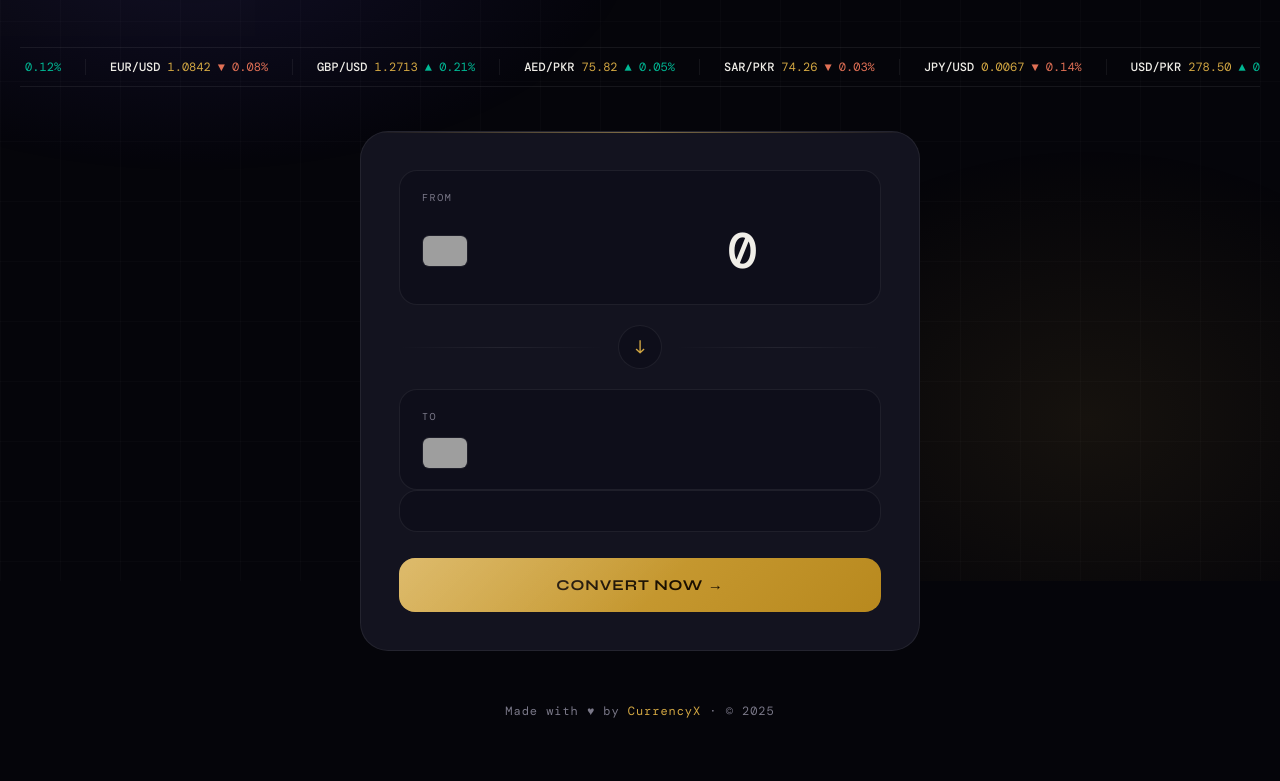
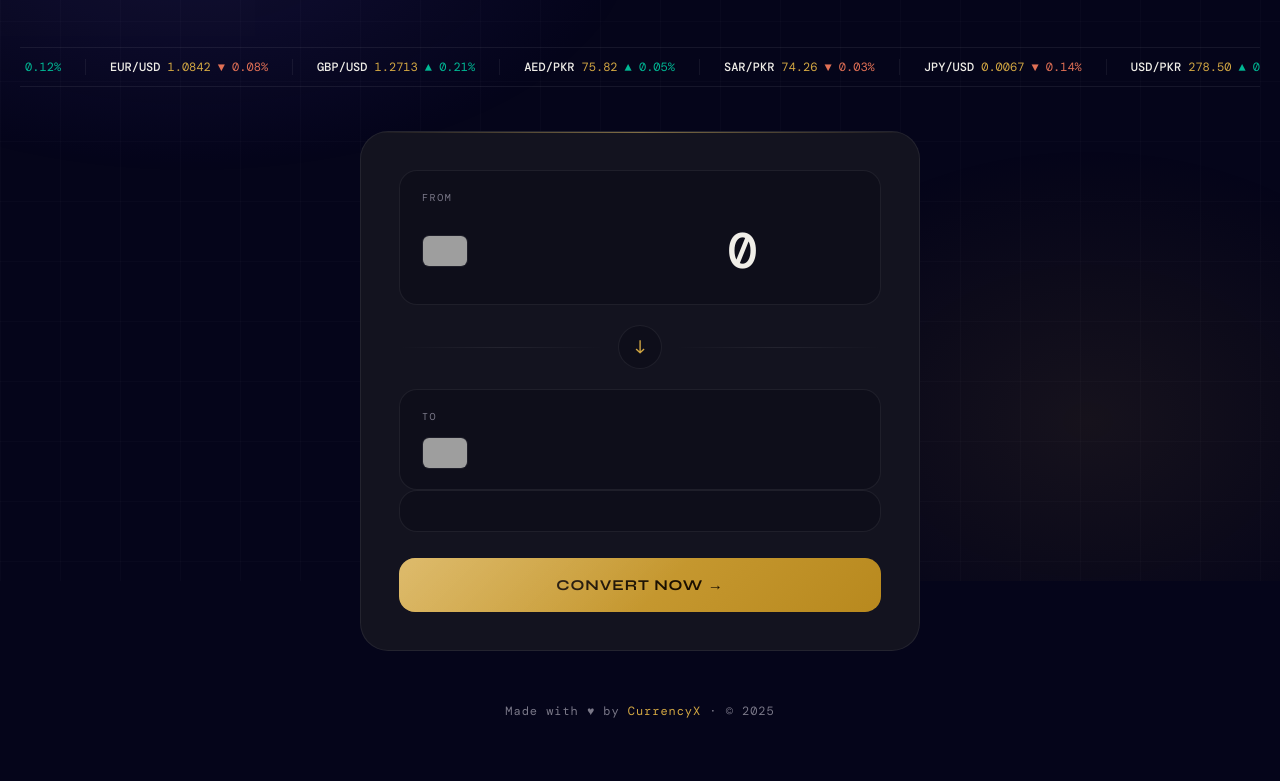
Before and after one commit to hassanraza352/currency__convertor, a plain HTML site: page index.html in a window 1280 px wide. Shown: the part 219-1000 px from the top of the page. Drawn offline with nearby package versions, Linux system fonts and the light colour scheme; no server answers; grey boxes are pictures that could not be loaded.

Commit message:
Change background color variable from #05050a to #05051a

```diff
--- a/index.html
+++ b/index.html
@@ -9,7 +9,7 @@
 *, *::before, *::after { box-sizing: border-box; margin: 0; padding: 0; }
 
 :root {
-  --bg:        #05050a;
+  --bg:        #05051a;
   --surface:   #0e0e1a;
   --card:      #13131f;
   --border:    rgba(255,255,255,0.07);
```
